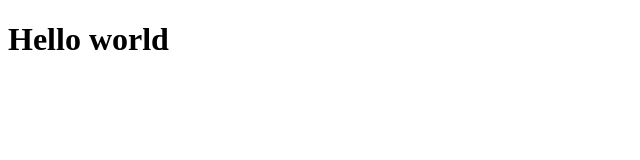
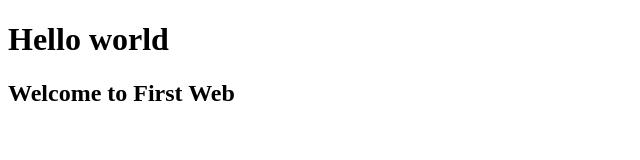
Before and after one commit to Khanthape/Test-MyFirstGit, a plain HTML site: page index.html in a window 1280 px wide. Shown: the whole page, without its empty margins (0-640 px from the left). Drawn offline with Linux system fonts and the light colour scheme.

Commit message:
Add message

```diff
--- a/index.html
+++ b/index.html
@@ -5,4 +5,6 @@
 </head>
 <body>
     <h1>Hello world</h1>
+    <h2>Welcome to First Web</h2>
 </body>
+</html>
```
